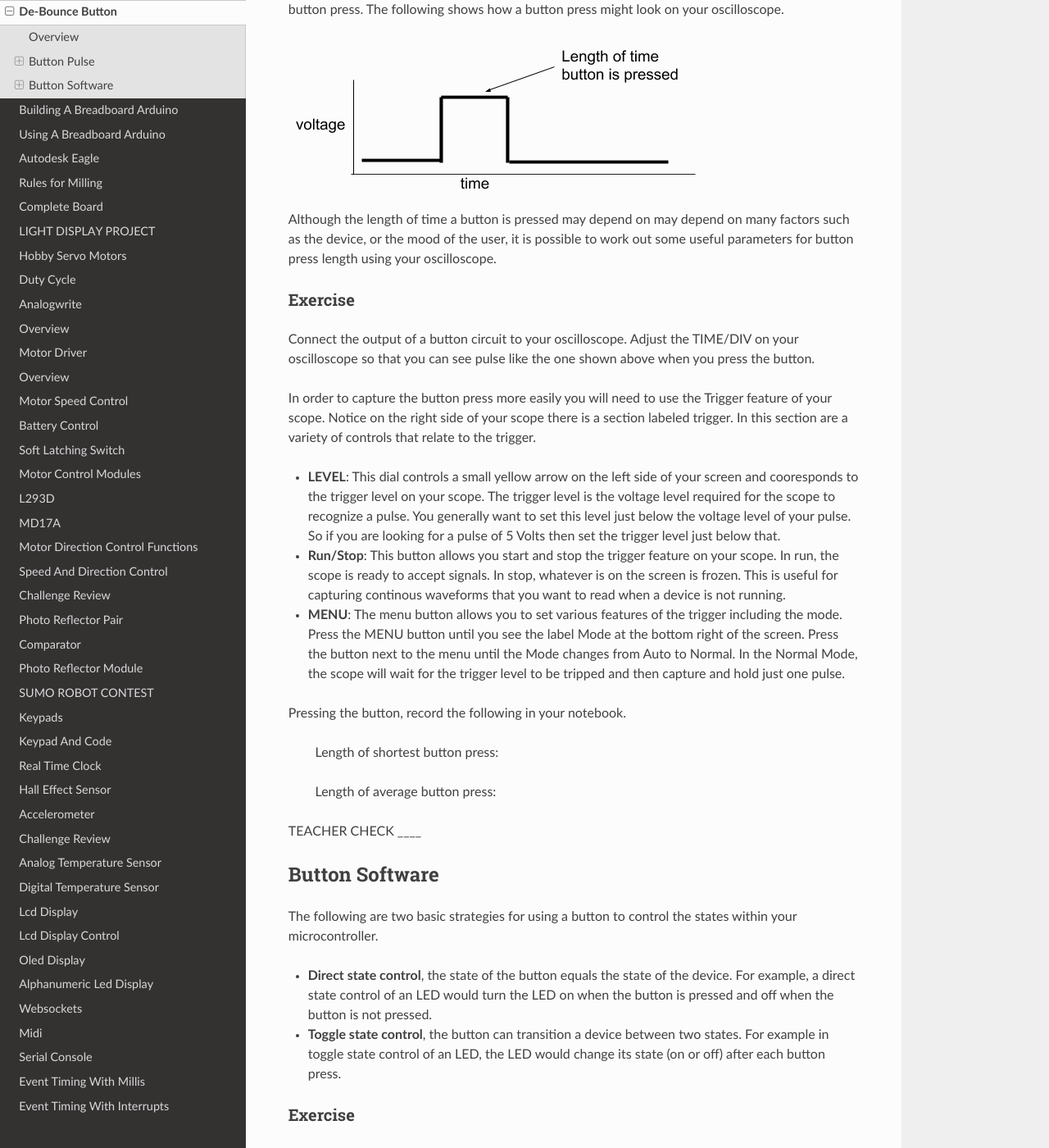
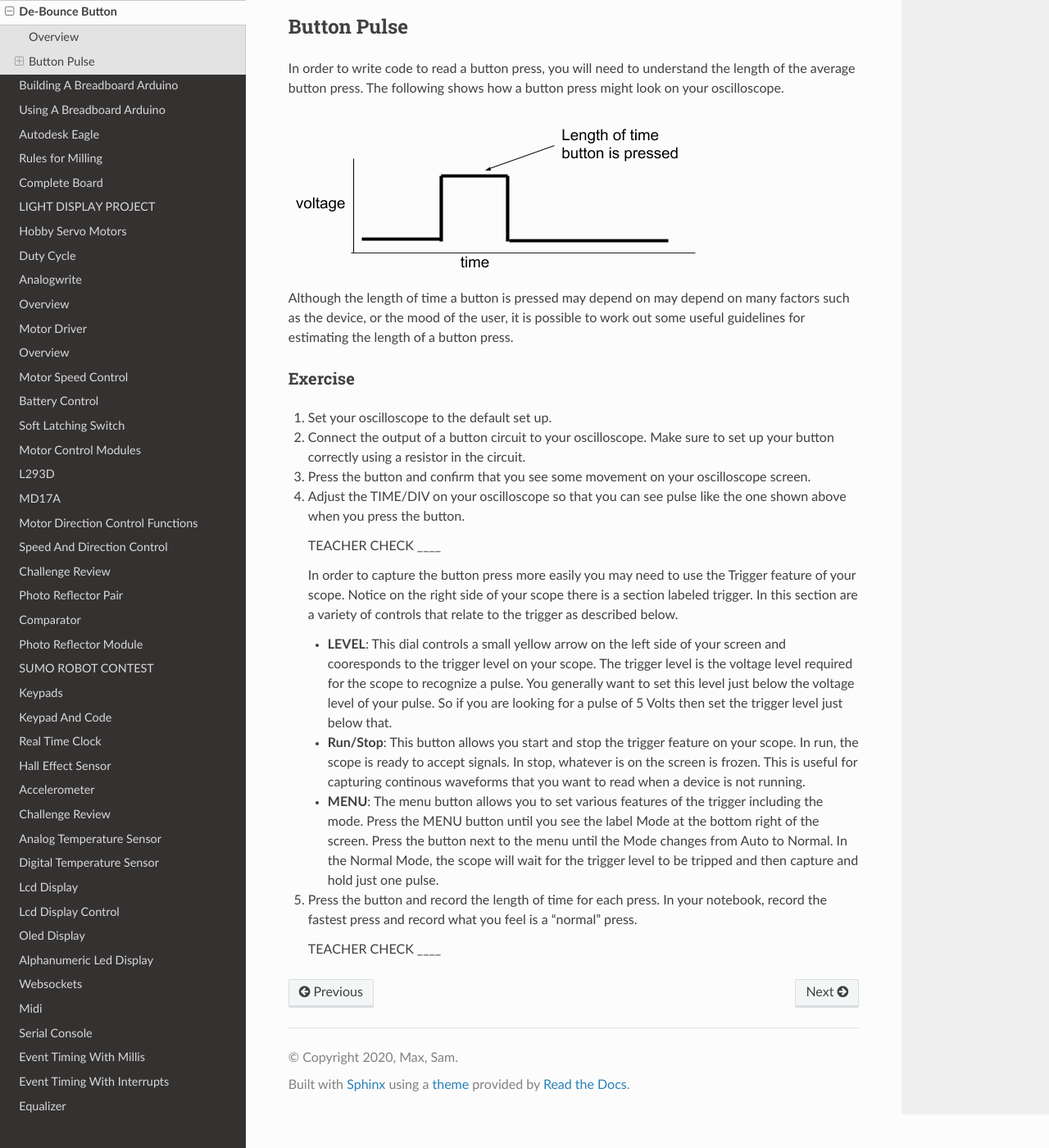
Before and after one commit to maxtkc/mvths-wiki, a Sphinx documentation site: the page built from docs/042-de-bounce-button.rst, in a window 1280 px wide and 1400 px high, scrolled down 416 px. Shown: the whole window at 82% size. Built offline with Sphinx 7.4.7 and the Read the Docs theme 2.0.0, drawn with Linux system fonts in a browser that asks for light colours; pages that are not in the unit, such as notebooks, are missing from menus; some of the changed text lies outside the part shown.

Commit message:
Update 042-de-bounce-button.rst

```diff
--- a/docs/042-de-bounce-button.rst
+++ b/docs/042-de-bounce-button.rst
@@ -5,6 +5,8 @@
 --------
 
 Imagine pressing a momentary button like one on a keypad. The time during which it is pressed seems to be so short as to be irrelevant, yet microcontrollers process information at an incredibly fast rate, 16 million instructions per second in the case of the Arduino or one instruction every 62.5 nanoseconds (or .0000000625 seconds). By this measure our fingers are very slow.
+
+The problem is that a lot of code can be executed during the time you are holding the button down, even you try to press it as quickly as possible. Sometimes, we don't want code to execute while a button is pressed, so we need a way to prevent this.
 
 Button Pulse
 ------------
@@ -14,44 +16,27 @@
 .. figure:: images/image66.png
    :alt:
 
-Although the length of time a button is pressed may depend on may depend on many factors such as the device, or the mood of the user, it is possible to work out some useful parameters for button press length using your oscilloscope.
+Although the length of time a button is pressed may depend on may depend on many factors such as the device, or the mood of the user, it is possible to work out some useful guidelines for estimating the length of a button press.
 
 Exercise
 ~~~~~~~~
 
-Connect the output of a button circuit to your oscilloscope. Adjust the TIME/DIV on your oscilloscope so that you can see pulse like the one shown above when you press the button.
+#. Set your oscilloscope to the default set up.
 
-In order to capture the button press more easily you will need to use the Trigger feature of your scope. Notice on the right side of your scope there is a section labeled trigger. In this section are a variety of controls that relate to the trigger.
+#. Connect the output of a button circuit to your oscilloscope. Make sure to set up your button correctly using a resistor in the circuit.
 
-- **LEVEL**: This dial controls a small yellow arrow on the left side of your screen and cooresponds to the trigger level on your scope. The trigger level is the voltage level required for the scope to recognize a pulse. You generally want to set this level just below the voltage level of your pulse. So if you are looking for a pulse of 5 Volts then set the trigger level just below that.
-- **Run/Stop**: This button allows you start and stop the trigger feature on your scope. In run, the scope is ready to accept signals. In stop, whatever is on the screen is frozen. This is useful for capturing continous waveforms that you want to read when a device is not running.
-- **MENU**: The menu button allows you to set various features of the trigger including the mode. Press the MENU button until you see the label Mode at the bottom right of the screen. Press the button next to the menu until the Mode changes from Auto to Normal. In the Normal Mode, the scope will wait for the trigger level to be tripped and then capture and hold just one pulse.
+#. Press the button and confirm that you see some movement on your oscilloscope screen.
 
-Pressing the button, record the following in your notebook.
+#. Adjust the TIME/DIV on your oscilloscope so that you can see pulse like the one shown above when you press the button.
 
-        Length of shortest button press:
+   TEACHER CHECK ____
 
-        Length of average button press:
+   In order to capture the button press more easily you may need to use the Trigger feature of your scope. Notice on the right side of your scope there is a section labeled trigger. In this section are a variety of controls that relate to the trigger as described below.
 
-TEACHER CHECK \_\_\_\_
+   - **LEVEL**: This dial controls a small yellow arrow on the left side of your screen and cooresponds to the trigger level on your scope. The trigger level is the voltage level required for the scope to recognize a pulse. You generally want to set this level just below the voltage level of your pulse. So if you are looking for a pulse of 5 Volts then set the trigger level just below that.
+   - **Run/Stop**: This button allows you start and stop the trigger feature on your scope. In run, the scope is ready to accept signals. In stop, whatever is on the screen is frozen. This is useful for capturing continous waveforms that you want to read when a device is not running.
+   - **MENU**: The menu button allows you to set various features of the trigger including the mode. Press the MENU button until you see the label Mode at the bottom right of the screen. Press the button next to the menu until the Mode changes from Auto to Normal. In the Normal Mode, the scope will wait for the trigger level to be tripped and then capture and hold just one pulse.
 
-Button Software
----------------
+#. Press the button and record the length of time for each press. In your notebook, record the fastest press and record what you feel is a "normal" press.
 
-The following are two basic strategies for using a button to control the states within your microcontroller.
-
--  **Direct state control**, the state of the button equals the state of the device. For example, a direct state control of an LED would turn the LED on when the button is pressed and off when the button is not pressed.
--  **Toggle state control**, the button can transition a device between two states. For example in toggle state control of an LED, the LED would change its state (on or off) after each button press.
-
-Exercise
-~~~~~~~~
-
-1. Construct a circuit and write a program to demonstrate direct control using a button and an LED. The LED should remain on as long as the button is pressed and turn off when the button is not pressed.
-
-TEACHER CHECK \_\_\_\_
-
-2. Using a single button demonstrate toggle control over one LED. There are two ways to solve this problem. One is create a new variable to store the state of the button press. The second is to toggle the state of the LED. You can find information on toggling an LED on line.
-
-NOTE: If your circuit is not reliable (i.e. not consistently changing states), you might need a delay after your button press that is longer than the average time of a button press. This will ensure that your code is not continually checking the state of a button while it is pressed.
-
-4. TEACHER CHECK \_\_\_\_
+   TEACHER CHECK \_\_\_\_
```
